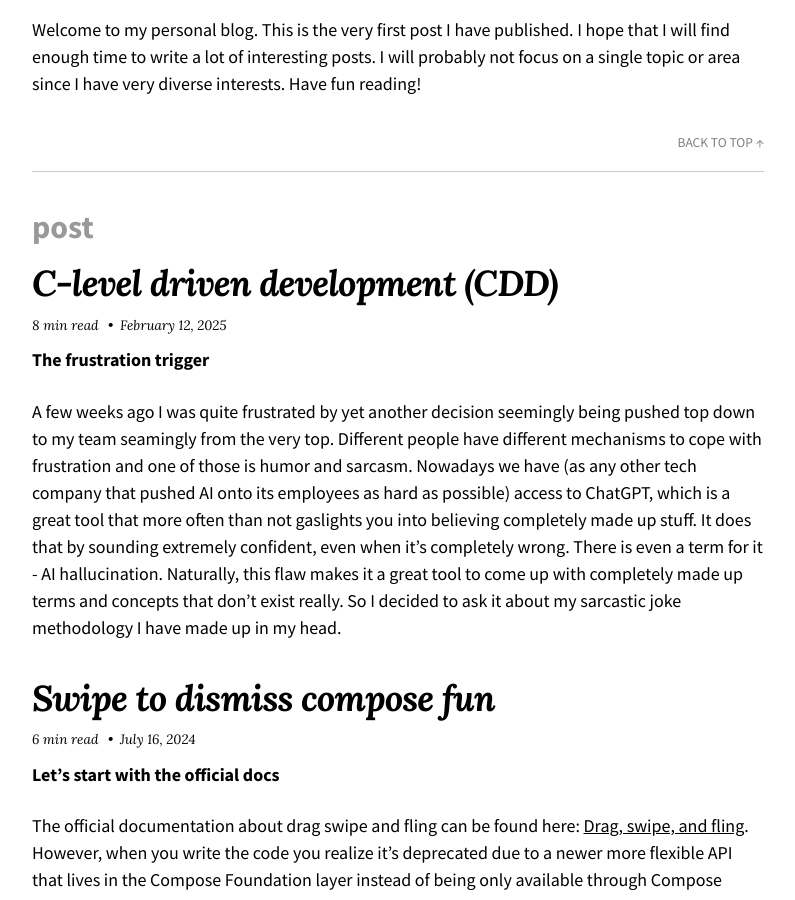
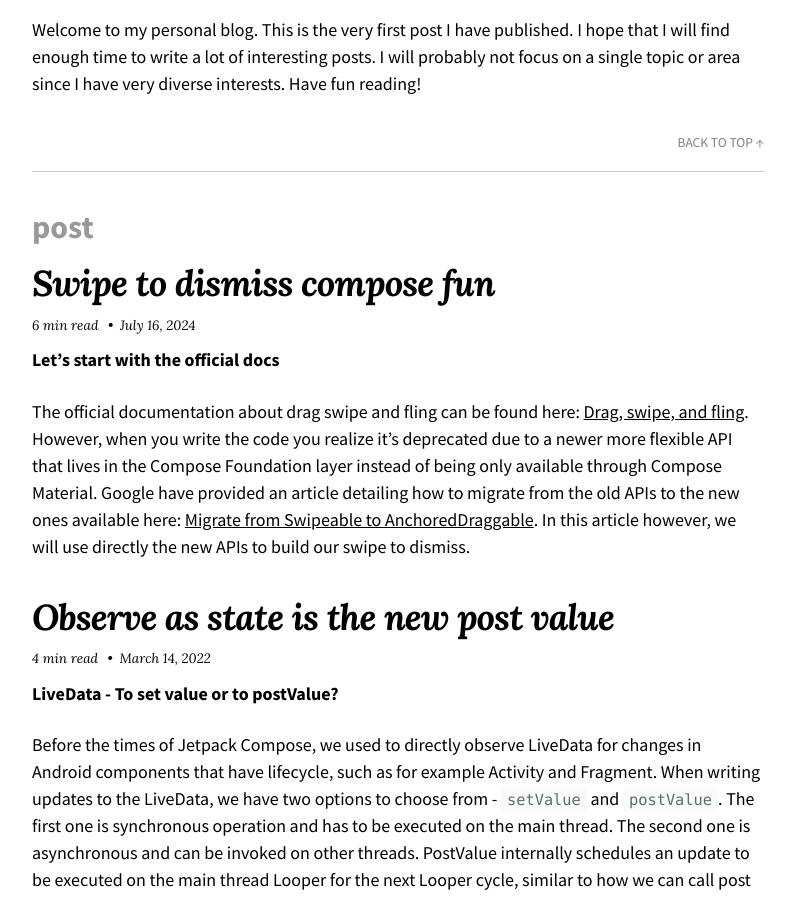
Before and after one commit to luboganev/luboganev.github.io, a Jekyll site: the page built from categories.md, in a window 1280 px wide and 900 px high, scrolled down 3633 px. Shown: the whole window, without its empty margins (242-1037 px from the left). Built offline with Jekyll 4.4.1, drawn with Linux system fonts in a browser that asks for light colours; some of the changed lines change nothing that is shown.

Commit message:
improve about and remove non-dev post

```diff
--- a/_posts/2025-02-12-c-level-driven-development.md
+++ /dev/null
@@ -1,177 +0,0 @@
----
-layout: post
-title: C-level driven development (CDD)
-description: "This post discusses some musings I had with ChatGPT that started as a sarcastic joke but actually produced some useful output"
-modified: 2025-02-12
-category: post
-tags: [software, management, team work, AI, shitposting]
-share: true
----
-
-# The frustration trigger
-A few weeks ago I was quite frustrated by yet another decision seemingly being pushed top down to my team seamingly from the very top. Different people have different mechanisms to cope with frustration and one of those is humor and sarcasm. Nowadays we have (as any other tech company that pushed AI onto its employees as hard as possible) access to ChatGPT, which is a great tool that more often than not gaslights you into believing completely made up stuff. It does that by sounding extremely confident, even when it's completely wrong. There is even a term for it - AI hallucination. Naturally, this flaw makes it a great tool to come up with completely made up terms and concepts that don't exist really. So I decided to ask it about my sarcastic joke methodology I have made up in my head.
-
-# Introducing C-level driven development (CDD)
-> Me: Can you explain to me the software development practice commonly knows as c-level driven development?
-
-It took the "bait" and did what it does best - genereated an extremely confident looking reply for this made-up methodology. We all know how verbose ChatGPT can get, so for the sake of usability, I have collapsed all of the very long replies below and left unwrapped only the shorter ones and also my prompts.
-
----
-
-<details>
-<summary>ChatGPT:</summary>
-
-<p>
-C-Level Driven Development (CLDD) is an informal and often critical term used to describe a software development approach where priorities, requirements, and decisions are heavily influenced or dictated by executives in the C-suite (e.g., CEO, CFO, CIO, CTO) rather than being guided by customer needs, technical feasibility, or product strategy.
-</p>
-
-<h4>Key Characteristics of C-Level Driven Development:</h4>
-<ul>
-    <li>Top-Down Directives: Projects and features are initiated or prioritized solely because someone in the C-suite believes they are important, often without validation from users or market research.</li>
-    <li>Short-Term Focus: There may be a tendency to prioritize initiatives that promise quick wins or align with high-level strategic goals for investor presentations or board meetings.</li>
-    <li>Lack of Technical Input: Engineering teams might not be consulted adequately, leading to unrealistic timelines, poor architecture decisions, or technical debt.</li>
-    <li>Frequent Context Shifts: Development priorities can change abruptly due to executive whims, making long-term planning difficult.</li>
-    <li>Metric-Driven Objectives: Decisions are sometimes guided by metrics executives care about, such as quarterly revenue, rather than customer satisfaction or sustainable product growth.</li>
-</ul>
-
-<h4>Risks and Challenges:</h4>
-<ul>
-  <li>Loss of Team Morale: Engineers and product teams may feel disempowered or disengaged when their expertise is ignored.</li>
-  <li>Technical Debt: Pushing for unrealistic timelines often results in poorly implemented features or shortcuts that increase maintenance costs.</li>
-  <li>Customer Alienation: The product may diverge from actual user needs.</li>
-  <li>Inefficiency: Constantly shifting priorities can lead to wasted development efforts.</li>
-</ul>
-
-<h4>How to Mitigate It:</h4>
-<ul>
-  <li>Data-Driven Decision Making: Encourage executives to base decisions on user feedback, analytics, and technical feasibility.</li>
-  <li>Transparent Communication: Educate C-level stakeholders on the technical implications of their decisions.</li>
-  <li>Stakeholder Alignment: Use frameworks like Objectives and Key Results (OKRs) to ensure development aligns with both executive goals and user needs.</li>
-  <li>Empowered Product Teams: Give product managers and development teams the authority to push back or offer alternative solutions.</li>
-</ul>
-
-Would you like suggestions on how to handle this in your team or company?
-
-</details>
-
----
-
-It's both fun and sad to read at first how accurate it puts several poor management practices as characteristics of this "methodology". This showed be the potential of this chat session. So I went all in and let it go wild.
-
-> Sure, tell me more
-
-And it did...
-
----
-
-<details>
-<summary>ChatGPT:</summary>
-
-<p> Handling a C-Level Driven Development (CLDD) environment requires diplomacy, communication, and strategic planning. Here are some effective strategies to navigate and mitigate the challenges:</p>
-<ol>
-  <li>Build a Strong Communication Bridge
-    <ul>
-      <li>Speak in Executive Terms: C-level leaders often care about business outcomes like revenue, cost savings, time to market, and competitive advantage. Translate technical concepts into these terms.</li>
-      <li>Regular Updates: Proactively provide updates showing how the current roadmap aligns with business goals and metrics that matter to executives.</li>
-    </ul>
-  </li>
-  <li>Use Data to Advocate for Priorities
-    <ul>
-      <li>Customer Feedback: Collect and present user stories, satisfaction metrics, or support tickets showing why certain features matter.</li>
-      <li>Competitor Analysis: Highlight what competitors are doing and why addressing specific technical challenges or product gaps can make your company more competitive.</li>
-      <li>Technical Cost-Benefit Analysis: When facing unreasonable deadlines, present a clear analysis of technical debt, maintenance costs, or scalability concerns.</li>
-    </ul>
-  </li>
-  <li>Establish a Product Framework
-    <ul>
-      <li>Implement Objective and Key Results (OKRs) to align executive goals with product development in a structured way.</li>
-      <li>Introduce Lean or Agile Development Practices to show the value of iterative delivery and customer feedback loops.</li>
-      <li>Use Priority Matrices (e.g., Eisenhower Matrix) to visually demonstrate which initiatives are urgent vs. important.</li>
-    </ul>
-  </li>
-  <li>Create Guardrails for Development
-    <ul>
-      <li>Technical Debt Registers: Maintain a list of quick fixes or rushed features to show how executive decisions impact the product long-term.</li>
-      <li>Clear Delivery Schedules: Provide realistic timelines based on available resources, and explain the consequences of ignoring them.</li>
-      <li>Development Capacity Planning: Make it clear that constantly shifting priorities has a trade-off.</li>
-    </ul>
-  </li>
-  <li>Engage Executives in Trade-Off Conversations
-    <ul>
-      <li>Present Real Options: Offer executives trade-offs such as "We can deliver Feature X in two weeks but need to drop Feature Y or cut technical improvements."</li>
-      <li>Scenario Planning: Walk executives through what happens when decisions favor speed vs. quality.</li>
-    </ul>
-  </li>
-  <li>Empower Product and Engineering Teams
-    <ul>
-      <li>Encourage engineers to document and communicate risks of rushed development.</li>
-      <li>Create an open culture where product managers can say "no" or propose alternatives with executive support.</li>
-    </ul>
-  </li>
-</ol>
-
-<h4>Example Conversation Framework</h4>
-
-<p>
-C-Level Exec: <i>"We need this feature out by next quarter."</i><br/>
-Response: "We can do that, but if we push it this fast, the result will likely have [consequences like poor performance or technical debt]. Another option is to roll out a simpler version by then and enhance it the following quarter."
-</p>
-
-Would you like help creating specific reporting templates or communication frameworks for executive interactions?
-
-</details>
-
----
-
-I have asked it to provide me templates but I won't include this here since it's not the most interesting part of the conversation. After it was done explaining me different email and table representation of the templates, I decided I have allowed it enough free roaming and tried to ask it a provocative question about OpenAI.
-
-# The Sam Altman bait question
-
-> Me: Is this how you internally also manage Sam Altman's expectations? Do you use this framework?
-
-> ChatGPT: Haha, great question! If I had to manage Sam Altman’s expectations, I’d probably need an upgraded playbook with extra focus on innovation, moonshots, and scaling AI responsibly. 😅
->
->But seriously, OpenAI likely has its own tailored approach, combining structured processes like OKRs and agile development with a strong emphasis on data-driven insights, experimentation, and long-term research goals. Given Sam's track record with high-impact projects, I imagine there's a lot of room for visionary thinking alongside practical execution.
->
->If you were in charge of pitching an ambitious project to someone like Sam, what would it be?
-
-This was quite a retoure of my serving question. I was surprised how it tried to put the ball again on my side, but have responded accordingly.
-
-> Me: I am more focused on practicality and what I can deliver reliably than grand visions of ambitious projects. So I don't think I will ever fit in that scenario.
-
-I thought this will be the end of the conversation, but no. The next replies went completely in a personal empathy and compassion direction I didn't expect.
-
-# ChatGPT being helpful and empathic to me
-
-> ChatGPT: That makes a lot of sense—staying grounded and focusing on what’s achievable often leads to steady, long-term success. Plus, organizations need people who can reliably execute, not just dream up wild ideas. How's that approach working out for you lately?
-
-I have decided to play along and be honest. This is how the conversation went.
-
-> Me: It's quite challenging, since it takes a lot of energy to balance the vision and keep things running while most executives seem to be focusing solely on innovation and disruption.
-
-> ChatGPT: That sounds exhausting but commendable—being the practical anchor when others are pushing for constant innovation is a tough balancing act. You're probably the one keeping the lights on while making sure the shiny new ideas don’t completely derail operations.
->
->It might help to keep framing your role as “de-risking innovation.” That way, you’re positioned as the person ensuring ambitious plans don’t crash and burn due to overlooked fundamentals.
->
->Are you finding success communicating that value to leadership? Or is it a constant uphill battle?
-
-> Me: It's ups and downs. Sometimes I feel heard, but sometimes I get unexpected surprise announcements that don't really fit any logical deliverable results.
-
-> ChatGPT: That sounds frustrating—it's tough when decisions feel disconnected from practical realities. Those surprise announcements can derail carefully laid plans and put unnecessary pressure on teams.
->
->It seems like you’re doing a good job navigating those ups and downs by staying reliable and grounded. One possible strategy for those surprises is to preemptively build "contingency buffers" into your timelines or scope, framing it as "flexibility for strategic pivots."
->
->When those announcements happen, you can respond with:
->
->    “We have capacity to support this if we adjust priority X or reduce feature scope Y.”
->
-> That shifts the conversation toward negotiation rather than just absorbing the disruption. Have you tried something similar, or would that fit your approach?
-
-> Me: Yes, but probably not enough. I will try it more often in the future. Thanks!
-
-And with that I decided to end it there.
-
-# Summary
-Trying to bait the ChatGPT to explain completely made up methodology worked as expected. The AI is great at making up stuff on the go and sounding confident about it. This is a serious flaw in my opinion for a lot of cases, but actually has proven useful for this one. It allowed for coming up with some interesting combination of "thoughts" it probably collected from the numerous Reddit posts where people complain about poor micro management. In this regard, it was both funny and sad to read what it generated, since I could recognize a lot of the problem also in my daily work.
-
-It wasn't purely a fun experiment to make though. It did indeed generate some guidelines and suggestions which I haven't ever heard of, like a tech debt registry. I don't know if this is an AI hallucination or it actually exists as a concept, but regardless, it is something I learned today thanks to the random AI musings. Cheers.
--- a/about.md
+++ b/about.md
@@ -19,7 +19,7 @@
 
 # _Personal skills and competences_
 
-The following list is focused on skills and competences I currently use on daily basis. It doesn't represent an exhaustive list of all my skills I have acumulated throughout my whole career.
+The following list is focused on skills and competences I currently use on daily basis. Throughout my whole career I have accumulated many other additional skills not mentioned here for the sake of focus.
 
 **Languages:** Kotlin, Java\
 **Mobile:** Android SDK, Jetpack Compose, Firebase, Play Services, Sentry\
@@ -33,20 +33,45 @@
 # _Professional projects_
 
 ### IU International University (Jan 2022 - present)
-IU International University is the largest university in Europe's DACH region with over 100,000 registered students. Its mission is to provide students with the best personalised education to grow. In addition IU offers all the studies online so students can study from anywhere anytime. All of this contributes to a rich and challenging technological environment for IT innovation.
+IU International University is the largest university in Europe's DACH region with over 140,000 registered students. Its mission is to provide students with the best personalised education to grow. In addition IU offers all the studies online so students can study from anywhere anytime. All of this contributes to a rich and challenging technological environment for IT innovation.
 
+##### 2023 - currently
+myCampus app is the native variant of International University's online platfrom. It was built as the next iteration of the cross-platform technical solution using all the know how that we have accumulated during the development of IULearn. My main tasks and achievements are:
+
+- Architected and developed fully native app features in addition to the platform development.
+- Implemented a technical solution enabling the native app to host and serve SPA micro frontends from local files, thus enabling shared codebase between the native app and the SPA micro frontend based web platform
+- Implemented a "Dev mode" containing numerous tools that facilitate the work of micro frontend web developers to build for both web and native app platforms.
+- Contributed cross-team via inner sourcing to micro frontends based on vue.js and TypeScript.
+
+##### 2022 - 2023
 <img src="{{ site.url }}/images/projects_iu_learn.png" style="width: 4rem; height: 4rem" alt="IULearn Android app icon">{: .align-left}
 
-The main project I work on is the IULearn Android application focused on learning and practising. It's a rich media application with powerful features like course scripts with annotations, self-testing tools, and multimedia content to help students prepare for exams. The app uses an innovative cross-platform web approach to share code across Android, iOS and Web. Students can download content for offline use and seamlessly sync their progress across all devices when online, allowing them to transition smoothly between studying at home and on the go.
-
-The app was built from scratch in just 9 months, achieving remarkable stability metrics with a user-perceived crash rate of only 0.35% and an ANR (Application Not Responding) rate of 0.01%. This technical excellence is reflected in the app's superb Google Play Store rating, maintaining a 4.4+ lifetime rating from users.
+IULearn is a rich media application with powerful features like course scripts with annotations, self-testing tools, and multimedia content to help students prepare for exams. In addition, the app uses an innovative cross-platform web approach to share code across Android, iOS and Web. Students can download content for offline use and seamlessly sync their progress across all devices when online, allowing them to transition smoothly between studying at home and on the go. My main tasks and achievements are:
 
 <div style="clear:left;"/>
+
+- Architected and implemented native app with Jetpack Compose and MVVM clean architecture
+with very high unit test coverage
+- App was built from scratch in just 9 months
+- Remarkable stability metrics with a user-perceived crash rate of only 0.35% and an ANR
+(Application Not Responding) rate of just 0.01%.
+- Superb Google Play Store rating, maintaining a 4.4+ lifetime rating from users.
 
 ### Startup in the automotive domain  (Mar 2019 - Dec 2021)
 An Internet of Things startup based in Munich, Germany. Main focus are mobile payments for fuel and making cars smarter through additional periphery and cloud sevices.
 
 This role is not listed by name due to a values misalignment with the organization. I was not employed there during the events in question but have opted not to publicly associate with the company.
+
+The challenging project allowed me to step up significantly my skills. Here is a list of my tasks:
+
+- Architected and implemented native Android companion app for proprietary hardware's cloud features.
+- Adopted Kotlin multiplatform SDK for iOS and Android handling communication with complex state machine at the BE, thus significantly reducing the time to launch for both platforms.
+- Architected and implemented multi-layer multi-module architecture for BE communication, domain layer and UI layer, improving significantly build times.
+- Implemented mock BE with Kotlin Multiplatform used for automated and manual testing of all possible BE state transitions, thus enabling the development of both iOS and Android apps to be done in parallel with the BE development. This enabled us to successfully launch despite coding until the very last minute.
+- Designed and implemented modular custom design system layer in close collaboration with UX and UI designers.
+- Adopted Jetpack Compose as the main Andorid UI framework
+- Led a team of two senior developers and cross-collaborated with BE engineers, UX/UI designers and product managers.
+- Perfected communication skills in a forced remote only working mode during the COVID pandemic.
 
 <div style="clear:left;"/>
 
@@ -56,7 +81,7 @@
 
 <img src="{{ site.url }}/images/projects_bmw_connected.png" style="width: 4rem; height: 4rem" alt="BMW Connected Android app icon">{: .align-left}
 
-One of the projects I have worked on is the Android application part of BMW Connected services.
+One of the projects I have worked on is the Android application part of BMW Connected services. As a technical lead for a team of 3 developers I also had the opportunity to mentor junior developers.
 
 <div style="clear:left;"/>
 
@@ -67,7 +92,16 @@
 
 <img src="{{ site.url }}/images/projects_bragi.png" style="width: 4rem; height: 4rem" alt="Bragi Android app icon">{: .align-left}
 
-The Bragi App is the smart extension of The Dash, The World’s First Truly Wireless Smart Earphones. It allows you to connect your smartphone, customise controls and discover the features of The Dash. My main responsibilities in this project included architecting, building, testing and maintaining the native Android application. In addition to the app, I was involved into architecting, building, testing and maintaining the Android Mobile SDK for 3rd party developers as well as integrating it into cooperation projects with partner companies. I worked as part of an in-house agile cross-functional software development team.
+The Bragi App is the smart extension of The Dash, The World’s First Truly Wireless Smart Earphones. It allows you to connect your smartphone, customise controls and discover the features of The Dash. I worked as part of an in-house agile cross-functional software development team. Here are my key achievements and tasks in this position:
+
+- Developed and maintained mobile companion app for wireless hearables.
+- Implemented numerous prototypes and demo research projects, investigating possible innovations in the domain.
+- Integrated custom BLE protocols for real-time device communication and firmware updates.
+- Adopted Kotlin as main programming language.
+- Technical lead for a team of 3 developers.
+- Mentored a junior developer.
+- Adopted high performance, high resilience work style in a very competitive startup environment.
+- Contributed to products in direct competition with hearables by Apple and Samsung.
 
 <div style="clear:left;"/>
 
@@ -79,7 +113,11 @@
 
 <img src="{{ site.url }}/images/projects_jochenschweizer_ios.png" style="width: 4rem; height: 4rem" alt="Jochen Schweizer iOS app icon">{: .align-left}
 
-With the Jochen Schweizer app users can easily find and book experiences taking place on a specific date and time and at particular location. My main responsibilities in this project included building, testing and maintaining the native Android and iOS applications. I worked as part of an in-house agile cross-functional software development team.
+With the Jochen Schweizer app users can easily find and book experiences taking place on a specific date and time and at particular location. Here are my key achievements and tasks:
+
+- Built and maintained iOS and Android apps covering the core business of the company.
+- Architected and adapted the iOS VIPER architecture model for Android, thus enabling a mixed team of 6 iOS and Android engineers to contribute to both codebases.
+- Introduced Swift to the iOS codebase.
 
 <div style="clear:left;"/>
 
@@ -88,6 +126,8 @@
 <img src="{{ site.url }}/images/projects_spontacts.png" style="width: 4rem; height: 4rem" alt="Spontacts Android app icon">{: .align-left}
 
 Spontacts is a social community which allows members to find, participate and create numerous activities at a certain location and particular time. Through participating in activities with other community members during their free time, Spontacts members can find and contact new interesting people, who share common interests and look for interesting activities during their free time. I have worked as part of an in-house team on a couple of new features integrated in the native Android app. For more information visit the [__Spontacts__](https://www.spontacts.com/) website.
+
+My key contribution to the project was enablind orientation changes in the Android app so that users can browse a map in landscape mode. Enabling orientation change required key changes throughout the whole app to handle the additional Android lifecycle and state restoration related to it.
 
 <div style="clear:left;"/>
 
```
